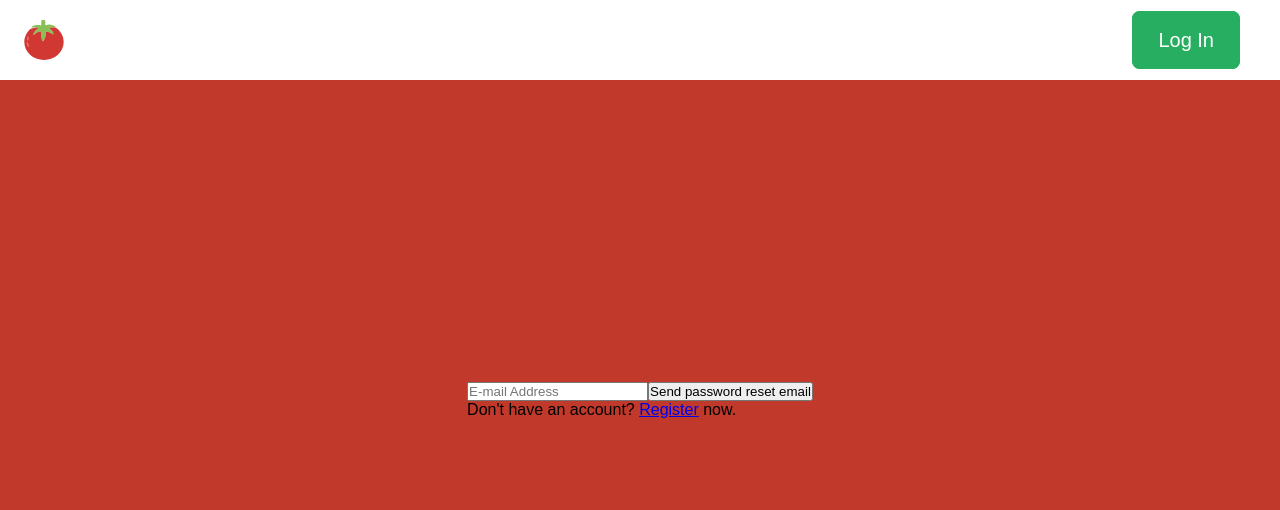
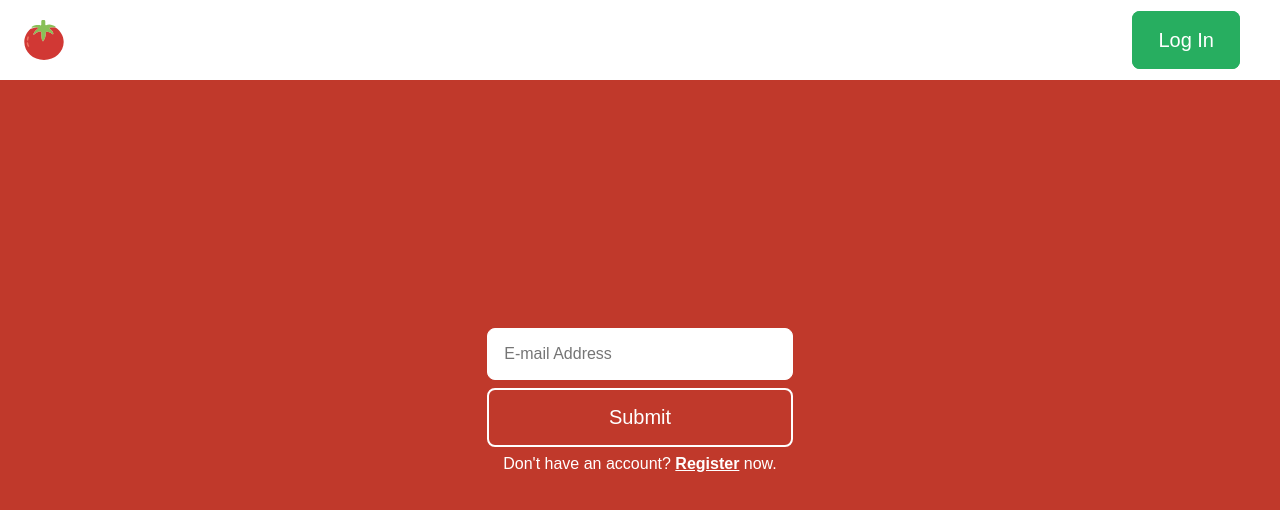
Before and after one commit to mattbcowan/Pomodoro-Challenge, a React (Create React App) app: page /reset in a window 1280 px wide. Shown: the top 510 px of the page. Built offline with nearby package versions, Linux system fonts and the light colour scheme; no server answers.

Commit message:
Firebase and some aesthetic updates

```diff
--- a/package.json
+++ b/package.json
@@ -7,6 +7,7 @@
     "@testing-library/react": "^11.1.0",
     "@testing-library/user-event": "^12.1.10",
     "firebase": "^9.5.0",
+    "firebase-tools": "^9.23.0",
     "react": "^17.0.2",
     "react-dom": "^17.0.2",
     "react-firebase-hooks": "^4.0.1",
--- a/src/components/atoms/Hamburger.jsx
+++ b/src/components/atoms/Hamburger.jsx
@@ -3,9 +3,7 @@ import styled from "styled-components";
 const HamburgerContainer = styled.div`
   width: 2rem;
   height: 2rem;
-  position: fixed;
-  top: 24px;
-  right: 24px;
+  position: relative;
   z-index: 20;
   display: none;
   cursor: pointer;
--- /dev/null
+++ b/src/components/atoms/Loading.jsx
@@ -0,0 +1,51 @@
+import styled, { keyframes } from "styled-components";
+
+const hopAnimation = keyframes`
+  from {
+    transform: translateY(0%);
+  }
+  20% {
+    transform: translateY(-100%);
+  }
+  40% {
+    transform: translateY(0%);
+  }
+  to {
+    transform: translateY(0%);
+  }
+`;
+
+const Dot = styled.span`
+  display: inline-block;
+  height: 16px;
+  width: 16px;
+  border-radius: 16px;
+  background-color: #fff;
+  margin-right: 4px;
+  animation-duration: 2s;
+  animation-name: ${hopAnimation};
+  animation-iteration-count: infinite;
+
+  &:nth-child(2) {
+    animation-delay: 250ms;
+  }
+  &:nth-child(3) {
+    animation-delay: 500ms;
+  }
+  &:nth-child(4) {
+    animation-delay: 750ms;
+  }
+`;
+
+const Loading = () => {
+  return (
+    <div>
+      <Dot />
+      <Dot />
+      <Dot />
+      <Dot />
+    </div>
+  );
+};
+
+export default Loading;
--- a/src/pages/Dashboard.jsx
+++ b/src/pages/Dashboard.jsx
@@ -4,6 +4,7 @@ import { useNavigate } from "react-router";
 import { useObjectVal } from "react-firebase-hooks/database";
 import { db } from "../firebase";
 import { ref } from "firebase/database";
+import Loading from "../components/atoms/Loading";
 
 const Greeting = styled.h1`
   font-size: 6em;
@@ -38,7 +39,9 @@ const Dashboard = ({ user }) => {
   return (
     <div>
       {loading ? (
-        <Greeting>Loading...</Greeting>
+        <Greeting>
+          <Loading />
+        </Greeting>
       ) : (
         <>
           <Greeting>Hey {userObject.username}!</Greeting>
--- a/src/pages/Login.jsx
+++ b/src/pages/Login.jsx
@@ -1,10 +1,48 @@
 import React, { useEffect, useState } from "react";
 import { Link, useNavigate } from "react-router-dom";
-import styled from "styled-components";
+import styled, { keyframes } from "styled-components";
 import { auth, emailAuth, signInWithGoogle } from "../firebase";
 import { useAuthState } from "react-firebase-hooks/auth";
 import { Button } from "../components/atoms";
 import { InputWithLabel } from "../components/molecules";
+import Loading from "../components/atoms/Loading";
+
+const fadeIn = keyframes`
+  from {
+    transform: scale(.25);
+    opacity: 0;
+  }
+
+  to {
+    transform: scale(1);
+    opacity: 1;
+  }
+`;
+
+const LoginContainer = styled.div`
+  display: flex;
+  flex-direction: column;
+  max-width: 400px;
+  background-color: #fff;
+  width: 90%;
+  padding: 2rem;
+  border-radius: 0.5em;
+  animation: ${fadeIn} 250ms linear;
+`;
+
+const InputContainer = styled.div`
+  display: flex;
+  flex-direction: column;
+  align-items: center;
+`;
+
+const ErrorBox = styled.div`
+  background-color: #c0392b;
+  color: #fff;
+  padding: 1rem;
+  border-radius: 0.5rem;
+  margin-bottom: 1rem;
+`;
 
 const GoogleButton = styled.button`
   background-color: transparent;
@@ -19,40 +57,26 @@ const GoogleButton = styled.button`
   margin: 0.25rem 1rem;
 `;
 
-const LoginContainer = styled.div`
-  display: flex;
-  flex-direction: column;
-  max-width: 400px;
-  background-color: #fff;
-  width: 100%;
-  padding: 2rem;
-  border-radius: 0.5em;
-`;
-
-const InputContainer = styled.div`
-  display: flex;
-  flex-direction: column;
-  align-items: center;
-`;
-
 const Login = () => {
   const [email, setEmail] = useState("");
   const [password, setPassword] = useState("");
   const [user, loading] = useAuthState(auth);
+  const [error, setError] = useState("");
   const navigate = useNavigate();
 
   useEffect(() => {
-    if (loading) {
-      // Loading animation goes here
-      return;
-    }
     if (user) {
       navigate("/dashboard");
     }
   }, [user, loading]); // eslint-disable-line react-hooks/exhaustive-deps
 
   return (
+    <>
+      {loading ? (
+        <Loading />
+      ) : (
         <LoginContainer>
+          {error && <ErrorBox>{error}</ErrorBox>}
           <h2>Log In</h2>
           <InputContainer>
             <InputWithLabel
@@ -75,10 +99,16 @@ const Login = () => {
               onChange={(e) => setPassword(e.target.value)}
               placeholder="Password"
             />
-        <Button inverted fullwidth onClick={() => emailAuth(email, password)}>
+            <Button
+              inverted
+              fullwidth
+              onClick={() => {
+                emailAuth(email, password, setError);
+              }}
+            >
               Log In
             </Button>
-        <GoogleButton onClick={signInWithGoogle}>
+            <GoogleButton onClick={() => signInWithGoogle(setError)}>
               Sign In With Google
             </GoogleButton>
             <div>
@@ -89,6 +119,8 @@ const Login = () => {
             </div>
           </InputContainer>
         </LoginContainer>
+      )}
+    </>
   );
 };
 
--- a/src/pages/Registration.jsx
+++ b/src/pages/Registration.jsx
@@ -1,5 +1,5 @@
 import React, { useEffect, useState } from "react";
-import styled from "styled-components";
+import styled, { keyframes } from "styled-components";
 import { useAuthState } from "react-firebase-hooks/auth";
 import { Link, useNavigate } from "react-router-dom";
 import {
@@ -9,6 +9,18 @@ import {
 } from "../firebase";
 import { InputWithLabel } from "../components/molecules";
 import { Button } from "../components/atoms";
+
+const fadeIn = keyframes`
+  from {
+    transform: scale(.25);
+    opacity: 0;
+  }
+
+  to {
+    transform: scale(1);
+    opacity: 1;
+  }
+`;
 
 const GoogleButton = styled.button`
   background-color: transparent;
@@ -28,9 +40,10 @@ const RegisterContainer = styled.div`
   flex-direction: column;
   max-width: 400px;
   background-color: #fff;
-  width: 100%;
+  width: 90%;
   padding: 2rem;
   border-radius: 0.5em;
+  animation: ${fadeIn} 250ms linear;
 `;
 
 const InputContainer = styled.div`
@@ -39,16 +52,25 @@ const InputContainer = styled.div`
   align-items: center;
 `;
 
+const ErrorBox = styled.div`
+  background-color: #c0392b;
+  color: #fff;
+  padding: 1rem;
+  border-radius: 0.5rem;
+  margin-bottom: 1rem;
+`;
+
 const Registration = () => {
   const [email, setEmail] = useState("");
   const [password, setPassword] = useState("");
   const [name, setName] = useState("");
   const [user, loading] = useAuthState(auth);
+  const [error, setError] = useState("");
   const navigate = useNavigate();
 
   const register = () => {
     if (!name) alert("Please enter name");
-    registerWithEmailAndPassword(name, email, password);
+    registerWithEmailAndPassword(name, email, password, setError);
   };
 
   useEffect(() => {
@@ -58,6 +80,7 @@ const Registration = () => {
 
   return (
     <RegisterContainer>
+      {error && <ErrorBox>{error}</ErrorBox>}
       <InputContainer>
         <InputWithLabel
           htmlFor="name"
--- a/src/pages/Reset.jsx
+++ b/src/pages/Reset.jsx
@@ -2,37 +2,78 @@ import React, { useEffect, useState } from "react";
 import { useAuthState } from "react-firebase-hooks/auth";
 import { useNavigate } from "react-router";
 import { Link } from "react-router-dom";
-import { auth, sendPasswordResetEmail } from "../firebase";
+import styled from "styled-components";
+import { Button } from "../components/atoms";
+import { auth, resetEmail } from "../firebase";
+
+const Container = styled.div`
+  display: flex;
+  width: 100vw;
+  justify-content: center;
+`;
+
+const ResetContainer = styled.div`
+  display: flex;
+  flex-direction: column;
+  justify-content: center;
+  align-items: center;
+`;
+
+const EmailInput = styled.input`
+  border: 1px solid #fff;
+  margin: 0.25rem 1rem;
+  width: 100%;
+  font-size: 1em;
+  padding: 1rem;
+  border-radius: 0.5rem;
+`;
+
+const SignUpText = styled.div`
+  color: #fff;
+  margin: 0.25rem 1rem;
+`;
+
+const Register = styled(Link)`
+  font-weight: 700;
+  color: #fff;
+`;
+
+const ResetMessage = styled.span`
+  color: #fff;
+  font-size: 1.25rem;
+`;
 
 function Reset() {
   const [email, setEmail] = useState("");
   const [user, loading] = useAuthState(auth);
+  const [hasResetSent, setHasResetSent] = useState(false);
   const navigate = useNavigate();
   useEffect(() => {
     if (loading) return;
     if (user) navigate("/dashboard");
   }, [user, loading]); // eslint-disable-line react-hooks/exhaustive-deps
+
   return (
-    <div className="reset">
-      <div className="reset__container">
-        <input
+    <Container>
+      <ResetContainer>
+        {hasResetSent && (
+          <ResetMessage>Reset email has been sent.</ResetMessage>
+        )}
+        <EmailInput
           type="text"
-          className="reset__textBox"
           value={email}
           onChange={(e) => setEmail(e.target.value)}
           placeholder="E-mail Address"
         />
-        <button
-          className="reset__btn"
-          onClick={() => sendPasswordResetEmail(email)}
-        >
-          Send password reset email
-        </button>
-        <div>
-          Don't have an account? <Link to="/register">Register</Link> now.
-        </div>
-      </div>
-    </div>
+        <Button fullwidth onClick={() => resetEmail(email, setHasResetSent)}>
+          Submit
+        </Button>
+        <SignUpText>
+          Don't have an account? <Register to="/register">Register</Register>{" "}
+          now.
+        </SignUpText>
+      </ResetContainer>
+    </Container>
   );
 }
 export default Reset;
```
Also changed, not shown: firebase.json (added), 2 other files (tests, documents, lock files or other folders). Lines whose indentation alone changed are shown as unchanged.
